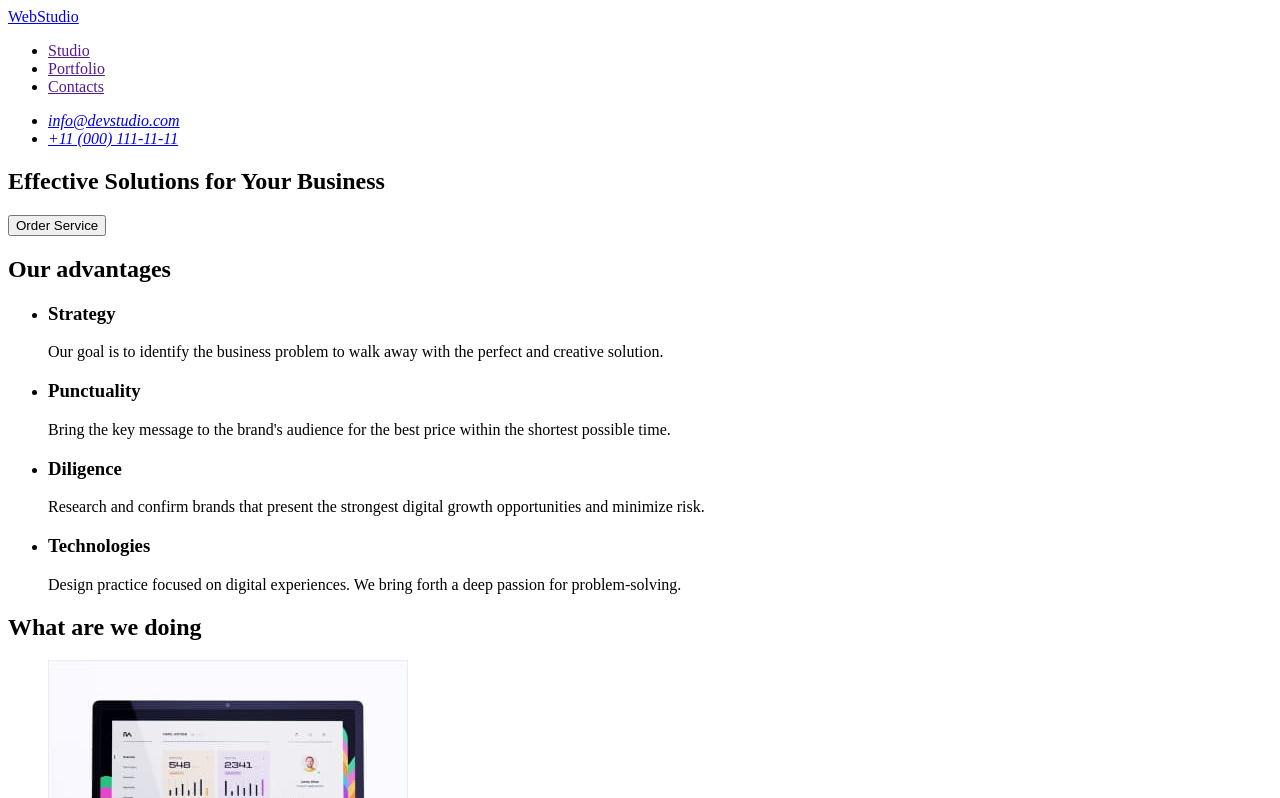
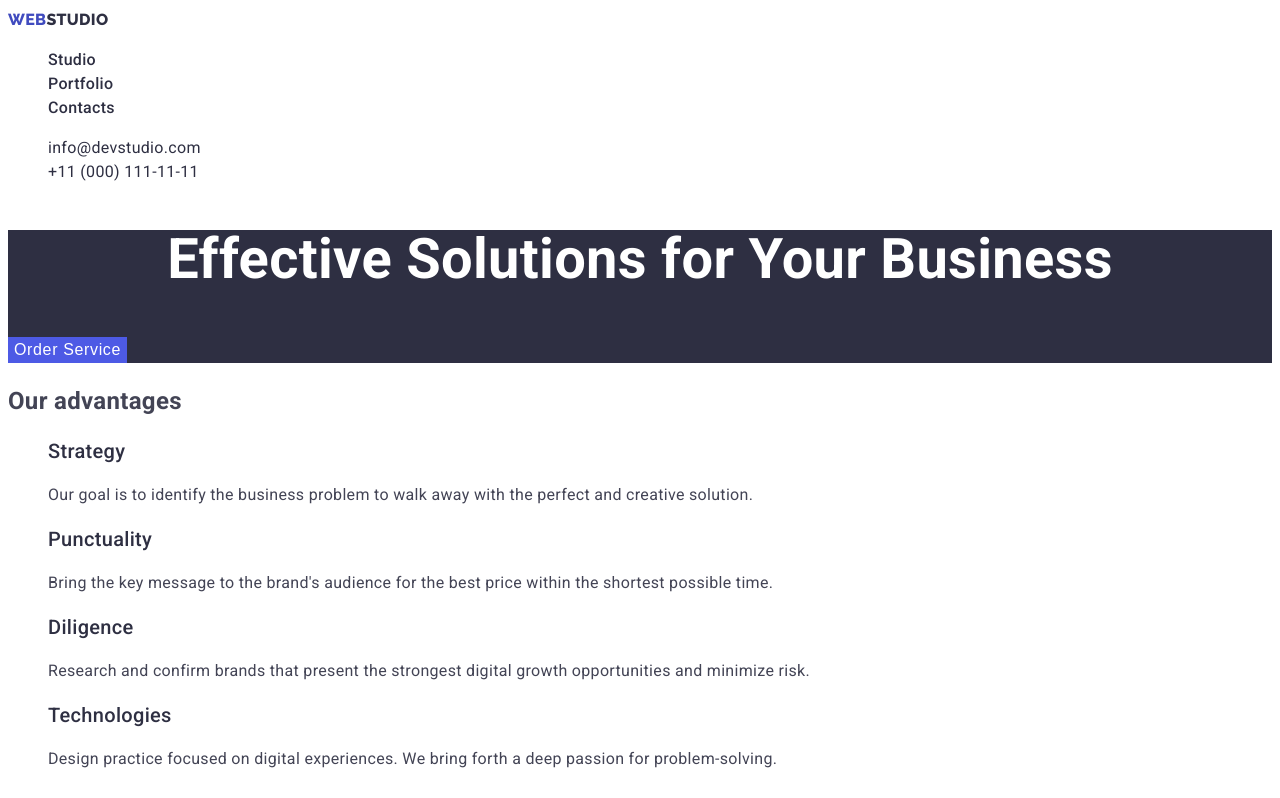
Before and after one commit to Volya16/goit-markup-hw-02, a plain HTML site: page index.html in a window 1280 px wide. Shown: the top 798 px of the page. Drawn offline with Linux system fonts and the light colour scheme.

Commit message:
colors for main page

```diff
--- a/css/style.css
+++ b/css/style.css
@@ -0,0 +1,133 @@
+:root {
+    --color-primery: #434455;
+    --color-primery-inverted: #FFFFFF;
+    --color-secondary: #2E2F42;
+    --color-brand: #404BBF;
+}
+
+body {
+    font-family: 'Roboto', sans-serif;
+    color: var(--color-primery);
+    background-color: var(--color-primery-inverted);
+    font-size: 16px;
+    line-height: 1.5;
+    font-weight: 400;
+    letter-spacing: 0.02em;
+}
+
+ul {
+    list-style-type: none;
+}
+
+.logo {
+    font-family: Raleway, sans-serif;
+    color: var(--color-secondary);
+    cursor: pointer;
+    text-decoration: none;
+    text-transform: uppercase;
+}
+
+.logo-part {
+    color: var(--color-brand);
+}
+
+.header-link {
+    color: var(--color-secondary);
+    font-weight: 500;
+    text-decoration: none;
+    letter-spacing: 0.02em;
+}
+
+.address {
+    font-weight: 400;
+    font-style: normal;
+}
+
+.header-link:hover {
+    color: var(--color-brand);
+}
+
+.header-link:focus {
+    color: var(--color-brand);
+}
+
+.first-section {
+    background-color: var(--color-secondary);
+}
+
+.main-title {
+    color: var(--color-primery-inverted);
+    font-size: 56px;
+    line-height:1.07;
+    font-weight: 700;
+    text-align: center;
+}
+
+.button {
+    color: var(--color-primery-inverted);
+    background-color: #4D5AE5;
+    font-size: 16px;
+    line-height: 1.5;
+    font-weight: 500;
+    border: none;
+    cursor: pointer;
+    letter-spacing: 0.04em;
+}
+
+.advantages-titles {
+    color: var(--color-secondary);
+    font-size: 20px;
+    line-height: 1.2;
+    font-weight: 500;
+}
+
+.anvantages-text {
+
+}
+
+.work-title {
+    color: var(--color-secondary);
+    font-size: 36px;
+    line-height: 1.11;
+    font-weight: 700;
+    text-transform: capitalize;
+}
+
+.team-section {
+    background-color: #F4F4FD;
+}
+
+.team-title {
+    color: var(--color-secondary);
+    font-size: 36px;
+    line-height: 1.11;
+    font-weight: 700;
+    text-transform: capitalize;
+}
+
+.staff-name {
+    color: var(--color-secondary);
+    font-size: 20px;
+    line-height: 1.2;
+    font-weight: 500;
+}
+
+.job-title {
+
+}
+
+.footer {
+background-color: var(--color-secondary);
+}
+
+.logo-footer {
+    font-family: Raleway, sans-serif;
+    color: #F4F4FD;
+    cursor: pointer;
+    text-decoration: none;
+    text-transform: uppercase;
+}
+
+.footer-text {
+color: #E7E9FC;
+}
--- a/index.html
+++ b/index.html
@@ -5,56 +5,76 @@
     <meta http-equiv="X-UA-Compatible" content="IE=edge" />
     <meta name="viewport" content="width=device-width, initial-scale=1.0" />
     <title>Webstudio</title>
+
+    <!--Fonts-->
+    <link rel="preconnect" href="https://fonts.googleapis.com" />
+    <link rel="preconnect" href="https://fonts.gstatic.com" crossorigin />
+    <link
+      href="https://fonts.googleapis.com/css2?family=Raleway:wght@800&family=Roboto:wght@400;500;700;900&display=swap"
+      rel="stylesheet"
+    />
+    <!--Style-->
+    <link rel="stylesheet" href="./css/style.css" />
   </head>
   <body>
     <header>
       <nav>
-        <a href="./index.html">WebStudio</a>
+        <a class="logo" href="./index.html"
+          ><span class="logo-part">Web</span>Studio</a
+        >
         <ul>
-          <li><a href="">Studio</a></li>
-          <li><a href="">Portfolio</a></li>
-          <li><a href="">Contacts</a></li>
+          <li><a class="header-link" href="">Studio</a></li>
+          <li><a class="header-link" href="./portfolio.html">Portfolio</a></li>
+          <li><a class="header-link" href="">Contacts</a></li>
         </ul>
       </nav>
       <address>
         <ul>
-          <li><a href="mailto:info@devstudio.com">info@devstudio.com</a></li>
-          <li><a href="tel:+110001111111">+11 (000) 111-11-11</a></li>
+          <li>
+            <a class="header-link address" href="mailto:info@devstudio.com"
+              >info@devstudio.com</a
+            >
+          </li>
+          <li>
+            <a class="header-link address" href="tel:+110001111111"
+              >+11 (000) 111-11-11</a
+            >
+          </li>
         </ul>
       </address>
     </header>
     <main>
-      <section>
-        <h1>Effective Solutions for Your Business</h1>
-        <button type="button">Order Service</button>
+      <section class="first-section">
+        <h1 class="main-title">Effective Solutions for Your Business</h1>
+        <button class="button" type="button">Order Service</button>
       </section>
       <section>
         <h2>Our advantages</h2>
         <ul>
           <li>
-            <h3>Strategy</h3>
-            <p>
+            <h3 class="advantages-titles">Strategy</h3>
+            <p class="anvantages-text">
               Our goal is to identify the business problem to walk away with the
               perfect and creative solution.
             </p>
           </li>
           <li>
-            <h3>Punctuality</h3>
-            <p>
+            <h3 class="advantages-titles">Punctuality</h3>
+            <p class="anvantages-text">
               Bring the key message to the brand's audience for the best price
               within the shortest possible time.
             </p>
           </li>
           <li>
-            <h3>Diligence</h3>
-            <p>
+            <h3 class="advantages-titles">Diligence</h3>
+            <p class="anvantages-text">
               Research and confirm brands that present the strongest digital
               growth opportunities and minimize risk.
             </p>
           </li>
           <li>
-            <h3>Technologies</h3>
-            <p>
+            <h3 class="advantages-titles">Technologies</h3>
+            <p class="anvantages-text">
               Design practice focused on digital experiences. We bring forth a
               deep passion for problem-solving.
             </p>
@@ -62,7 +82,7 @@
         </ul>
       </section>
       <section>
-        <h2>What are we doing</h2>
+        <h2 class="work-title">What are we doing</h2>
         <ul>
           <li>
             <img src="./images/computer.jpg" alt="Computer" width="360" />
@@ -79,8 +99,8 @@
           </li>
         </ul>
       </section>
-      <section>
-        <h2>Our Team</h2>
+      <section class="team-section">
+        <h2 class="team-title">Our Team</h2>
         <ul>
           <li>
             <img
@@ -88,8 +108,8 @@
               alt="Mark Guerrero"
               width="264"
             />
-            <h3>Mark Guerrero</h3>
-            <p>Product Designer</p>
+            <h3 class="staff-name">Mark Guerrero</h3>
+            <p class="job-title">Product Designer</p>
           </li>
           <li>
             <img
@@ -97,13 +117,13 @@
               alt="Tom Ford"
               width="264"
             />
-            <h3>Tom Ford</h3>
-            <p>Frontend Developer</p>
+            <h3 class="staff-name">Tom Ford</h3>
+            <p class="job-title">Frontend Developer</p>
           </li>
           <li>
             <img src="./images/marketing.jpg" alt="Camila Garcia" width="264" />
-            <h3>Camila Garcia</h3>
-            <p>Marketing</p>
+            <h3 class="staff-name">Camila Garcia</h3>
+            <p class="job-title">Marketing</p>
           </li>
           <li>
             <img
@@ -111,15 +131,17 @@
               alt="Daniel Wilson"
               width="264"
             />
-            <h3>Daniel Wilson</h3>
-            <p>UI Designer</p>
+            <h3 class="staff-name">Daniel Wilson</h3>
+            <p class="job-title">UI Designer</p>
           </li>
         </ul>
       </section>
     </main>
-    <footer>
-      <a href="./index.html">WebStudio</a>
-      <p>
+    <footer class="footer">
+      <a class="logo-footer" href="./index.html"
+        ><span class="logo-part">Web</span>Studio</a
+      >
+      <p class="footer-text">
         Increase the flow of customers and sales for your business with digital
         marketing & growth solutions.
       </p>
```
Also changed, not shown: portfolio.html (+32 -10 lines).
